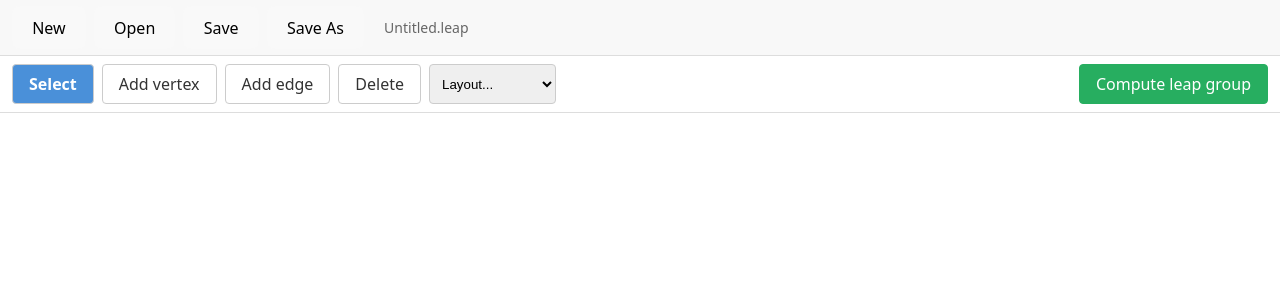
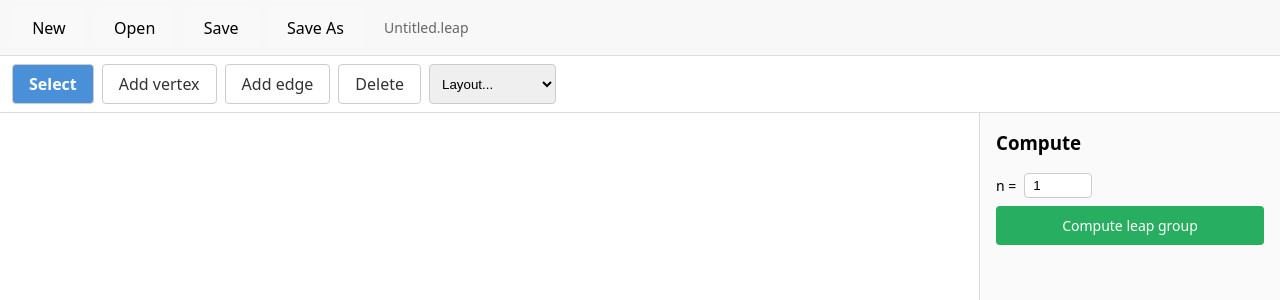
Before and after one commit to mschachner/leaper, a React app in the folder frontend/: page / in a window 1280 px wide. Shown: the top 300 px of the page. Built offline with nearby package versions, Linux system fonts and the light colour scheme; the HTML template or start-up script is replaced by a standard one.

Commit message:
Phase 4 complete

```diff
--- a/frontend/src/App.jsx
+++ b/frontend/src/App.jsx
@@ -2,6 +2,8 @@ import { useCallback, useEffect, useRef, useState } from 'react';
 import cytoscape from 'cytoscape';
 import { serializeGraph, deserializeGraph, validateGraphData } from './graphFile';
 import { saveAs, save, openFile, clearFileHandle } from './fileAccess';
+
+import ControlPanel from './ControlPanel';
 
 
 let nextNodeId = 0;
@@ -410,47 +412,32 @@ function App() {
         <option value="breadthfirst">Tree</option>
         <option value="cose">Force-Directed</option>
       </select>
-
-      {/* Compute leap group button */}
-
-      <button style={{
-        ...buttonStyle('compute'),
-        background: '#27ae60',
-        color: '#fff',
-        borderColor: '#27ae60',
-        marginLeft: 'auto'}}
-        onClick={async () => {
-          const graphData = getGraphData();
-          if (!graphData || graphData.vertices.length === 0) {
-            alert('Please add at least one vertex.');
-            return;
-          }
-          console.log(`Sending graph data:`, graphData);
-          try {
-            const resp = await fetch('http://localhost:8000/leap-group', {
-              method: 'POST',
-              headers: {
-                'Content-Type': 'application/json',
-              },
-              body: JSON.stringify({
-                vertices: graphData.vertices,
-                edges: graphData.edges,
-              }),
-            });
-            const result = await resp.json();
-            alert(`Leap group: ${result.structure}\nOrder: ${result.order}`);
-          } catch (error) {
-            alert(`Error: ${error.message}\n\nIs the backend running?`);
-          }
-        }}
-      >
-        Compute leap group
-      </button>
       </div>
 
-      {/* Graph canvas */}
-      <div ref={containerRef} style={{ flex: 1}} />
+      {/* Main area: canvas + sidebar */}
+
+      <div style={{
+        flex: 1,
+        display: 'flex',
+        overflow: 'hidden'
+      }}>
+        {/* Graph canvas */}
+        <div ref={containerRef} style={{ flex: 1}} />
+
+        {/* Sidebar */}
+        <div style={{
+        width: '300px',
+        borderLeft: '1px solid #ddd',
+        display: 'flex',
+        flexDirection: 'column',
+        background: '#fafafa',
+        color: '#000',
+        overflowY: 'auto',
+      }}>
+        <ControlPanel getGraphData={getGraphData} cyRef = {cyRef} />
+        </div>
       </div>
+    </div>
   );
 }
 
--- /dev/null
+++ b/frontend/src/ControlPanel.jsx
@@ -0,0 +1,203 @@
+import { useEffect, useState } from 'react';
+
+function ControlPanel({ getGraphData, cyRef }) {
+    const [loading, setLoading] = useState(false);
+    const [error, setError] = useState(null);
+    const [result, setResult] = useState(null);
+    const [elapsed, setElapsed] = useState(null);
+    const [leapN, setleapN] = useState(1);
+
+    useEffect(() => {
+        const cy = cyRef.current;
+        if (!cy) return;
+
+        const clearResults = () => {
+            setError(null);
+            setResult(null);
+            setElapsed(null);
+        }
+
+        cy.on('add remove', clearResults);
+        return () => cy.off('add remove', clearResults);
+    }, [cyRef]);
+
+    const computeLeapGroup = async () => {
+        const graphData = getGraphData();
+        if (!graphData || graphData.vertices.length == 0) {
+            setError('Draw a graph first.');
+            return;
+        }
+
+        setLoading(true);
+        setError(null);
+        setResult(null);
+        setElapsed(null);
+        const startTime = Date.now();
+
+        try {
+            const resp = await fetch(`http://localhost:8000/leap-group?n=${leapN}`, {
+                method: 'POST',
+                headers: { 'Content-Type': 'application/json '},
+                body: JSON.stringify(graphData),
+            });
+
+            if (!resp.ok) {
+                const detail = await resp.json().catch(() => null);
+                throw new Error(detail?.detail || `Server returned ${resp.status}`);
+            }
+
+            const data = await resp.json();
+            setResult(data);
+            setElapsed(((Date.now() - startTime) / 1000).toFixed(2));
+        } catch (err) {
+            setError(err.message);
+        } finally {
+            setLoading(false);
+        }
+    };
+
+    return (
+        <div style={{
+            padding: '16px',
+            display: 'flex',
+            flexDirection: 'column',
+            gap: '16px'
+        }}>
+            <h3 style = {{ margin: 0 }}>Compute</h3>
+
+            {/* Leap group controls */}
+            <div style={{
+                display: 'flex',
+                flexDirection: 'column',
+                gap: '8px'
+            }}>
+                <div style={{
+                    display: 'flex',
+                    alignItems: 'center',
+                    gap: '8px'
+                }}>
+                <label style={{ fontSize: '14px '}}>n =</label>
+                <input
+                    type="number"
+                    min={1}
+                    value={leapN}
+                    onChange={(e)=>
+                        setleapN(Math.max(1, parseInt(e.target.value,10) || 1))
+                    }
+                    style = {{
+                        width: '50px',
+                        padding: '4px 8px',
+                        border: '1px solid #ccc',
+                        borderRadius: '4px'
+                    }}/>
+                </div>
+
+                <button
+                    onClick={computeLeapGroup}
+                    disabled={loading}
+                    style={{
+                        padding: '10px 16px',
+                        background: loading ? ' #95a5a6' : ' #27ae60',
+                        color: '#fff',
+                        border: 'none',
+                        borderRadius: '4px',
+                        cursor: loading? 'default' : 'pointer',
+                        fontSize: '14px',
+                    }}>
+                    {loading ? 'Computing...' : 'Compute leap group'}
+                </button>
+            </div>
+
+            {/* Error display */}
+            {error && (
+                <div style={{
+                    padding: '10px',
+                    background: '#fdecea',
+                    border: '1px solid #e74c3c',
+                    borderRadius: '4px',
+                    color: '#c0392b',
+                    fontSize: '14px',
+                }}>
+                    {error}
+                </div>
+            )}
+
+            {/* Results display */}
+            {result && (
+                <ResultsDisplay result={result} n={leapN} elapsed={elapsed}/>
+            )}
+        </div>
+    );
+}
+
+function ResultsDisplay({ result, n, elapsed }) {
+    return (
+        <div style={{
+            display: 'flex',
+            flexDirection: 'column',
+            gap: '12px'
+        }}>
+            <h3 style={{
+                margin: 0,
+                borderBottom: '1px solid #ddd',
+                paddingBottom: '8px'
+            }}>
+                Results
+                {elapsed && (
+                    <span style={{
+                        fontSize: '12px',
+                        fontWeight: 'normal',
+                        color: ' #888',
+                        marginLeft: '8px'
+                    }}>
+                        ({elapsed}s)
+                    </span>
+                )}
+            </h3>
+
+            <div>
+                <div style={{
+                    fontSize: '12px',
+                    color: '#888',
+                    textTransform: 'uppercase',
+                    marginBottom: '4px'
+                }}>
+                    Leap group (n = {n})
+                </div>
+                <div style={{
+                    padding: '10px',
+                    background: ' #ffffff',
+                    border: '1px solid #ddd',
+                    borderRadius: '4px',
+                    fontFamily: 'monospace',
+                    fontSize: '14px',
+                }}>
+                    {result.structure}
+                </div>
+            </div>
+
+            <div>
+                <div style={{
+                    fontSize: '12px',
+                    color: '#888',
+                    textTransform: 'uppercase',
+                    marginBottom: '4px'
+                }}>
+                    Order
+                </div>
+                <div style={{
+                    padding: '10px',
+                    background: '#fff',
+                    border: '1px solid #ddd',
+                    borderRadius: '4px',
+                    fontFamily: 'monospace',
+                    fontSize: '14px',
+                }}>
+                    {result.order}
+                </div>
+            </div>
+        </div>
+    );
+}
+
+export default ControlPanel;
```
